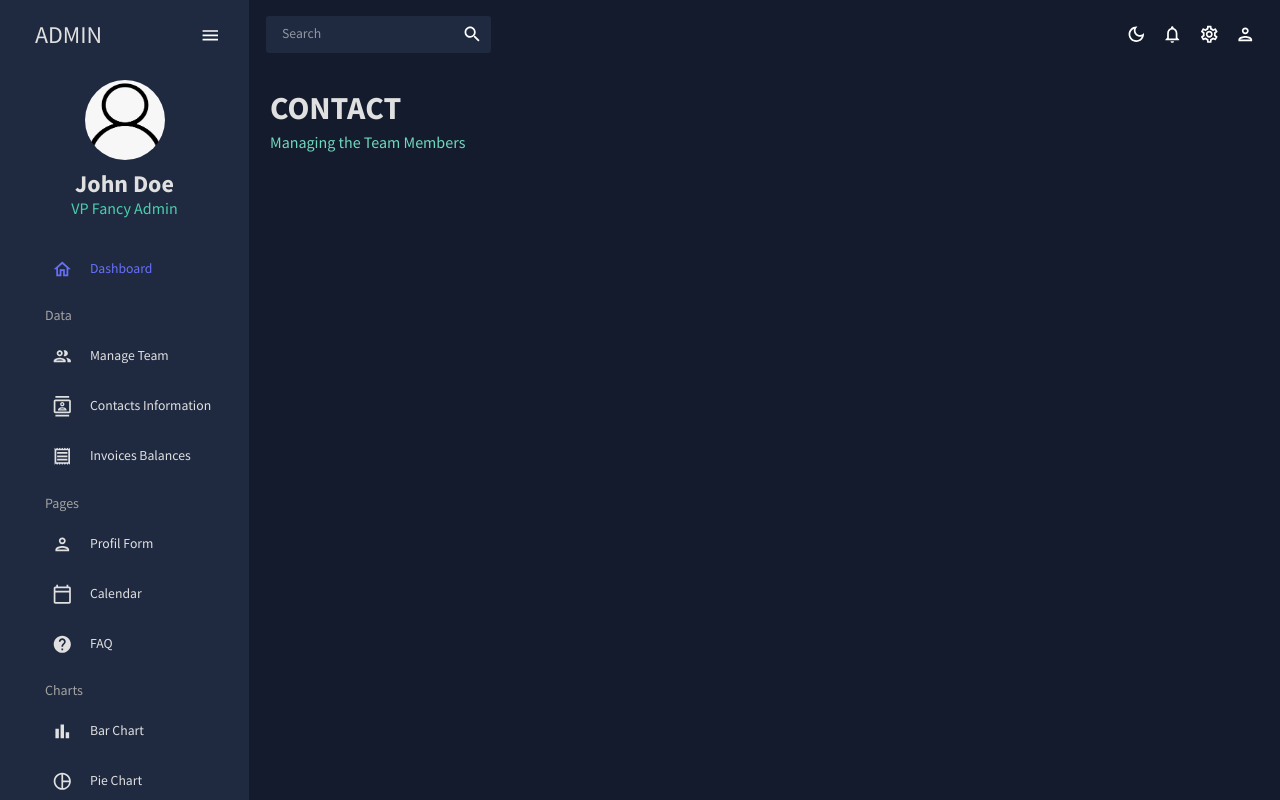
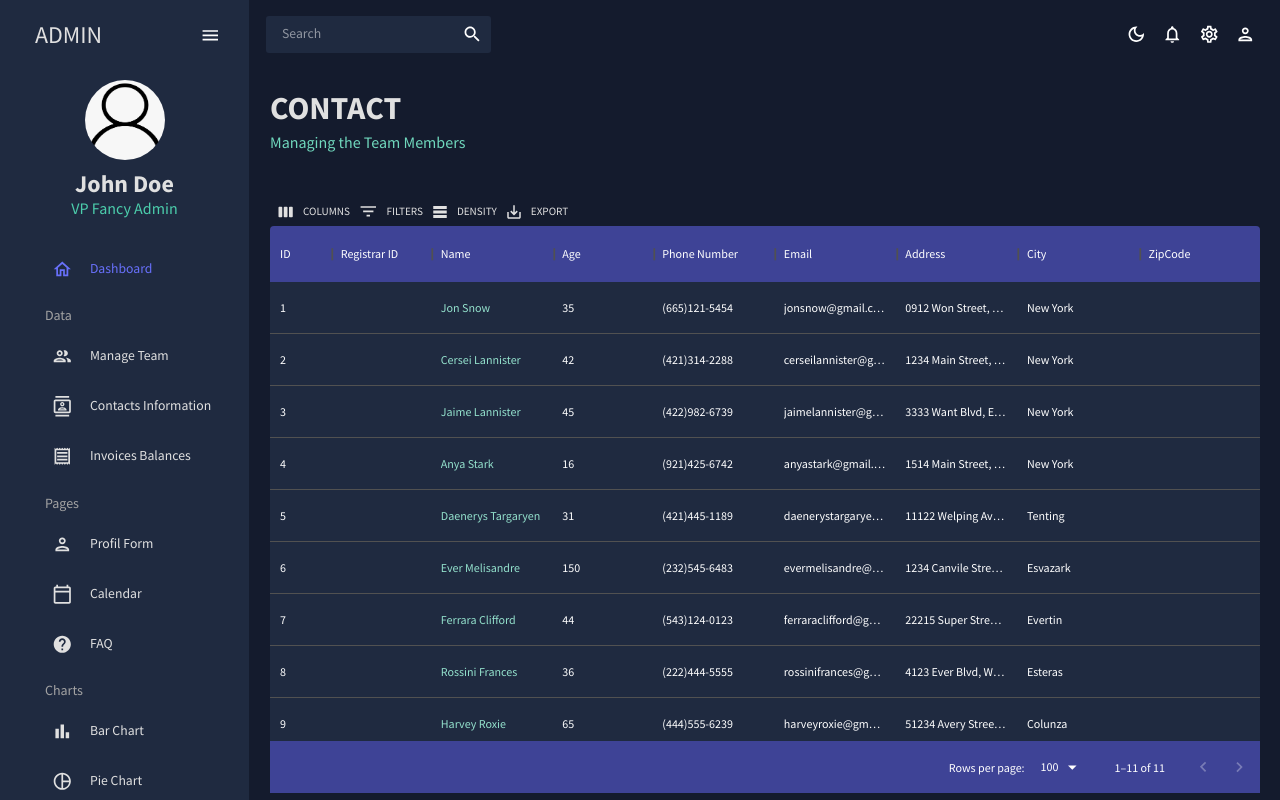
Before and after one commit to CMT94/react-MUI-admin-dashboard, a React (Create React App) app: page /contacts in a window 1280 px wide. Built offline with nearby package versions, Linux system fonts and the light colour scheme.

Commit message:
difference between toolbar datagrid color and darkmode

```diff
--- a/src/scenes/contacts/index.jsx
+++ b/src/scenes/contacts/index.jsx
@@ -2,7 +2,8 @@ import React from "react";
 
 import Header from "../../components/Header";
 
-import { GridToolbar } from "@mui/x-data-grid";
+import { GridToolbar, DataGrid } from "@mui/x-data-grid";
+
 import { Box, Typography, useTheme } from "@mui/material";
 
 import { tokens } from "../../theme";
@@ -12,6 +13,49 @@ import { mockDataContacts } from "../../data/mockData";
 const Contacts = () => {
   const theme = useTheme();
   const colors = tokens(theme.palette.mode);
+
+  const columns = [
+    { field: "id", headerName: "ID", flex: 0.5 },
+    { filed: "registrarId", headerName: "Registrar ID" },
+    {
+      field: "name",
+      headerName: "Name",
+      flex: 1,
+      cellClassName: "name-column--cell",
+    },
+    {
+      field: "age",
+      headerName: "Age",
+      type: "number",
+      headerAlign: "left",
+      align: "left",
+    },
+    {
+      field: "phone",
+      headerName: "Phone Number",
+      flex: 1,
+    },
+    {
+      field: "email",
+      headerName: "Email",
+      flex: 1,
+    },
+    {
+      field: "address",
+      headerName: "Address",
+      flex: 1,
+    },
+    {
+      field: "city",
+      headerName: "City",
+      flex: 1,
+    },
+    {
+      field: "zipcode",
+      headerName: "ZipCode",
+      flex: 1,
+    },
+  ];
   return (
     <Box m="20px">
       <Header title="CONTACT" subtitle="Managing the Team Members" />
@@ -39,8 +83,17 @@ const Contacts = () => {
             borderTop: "none",
             backgroundColor: colors.blueAccent[700],
           },
+          ".MuiDataGrid-toolbarContainer button": {
+            color: `${colors.grey[100]} !important`,
+          },
         }}
-      ></Box>
+      >
+        <DataGrid
+          rows={mockDataContacts}
+          columns={columns}
+          components={{ Toolbar: GridToolbar }}
+        />
+      </Box>
     </Box>
   );
 };
```
